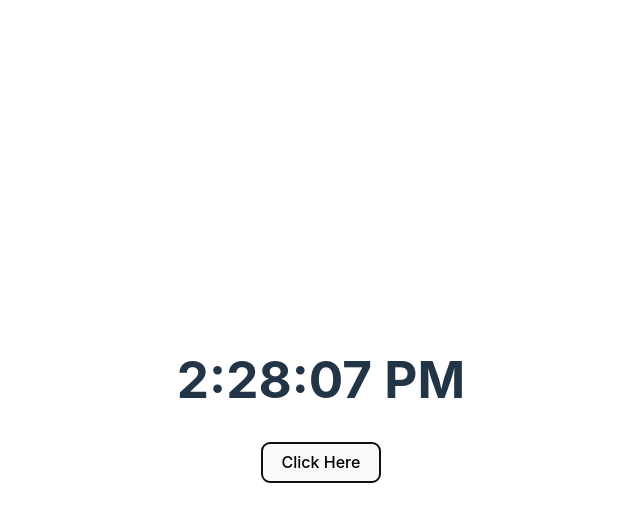
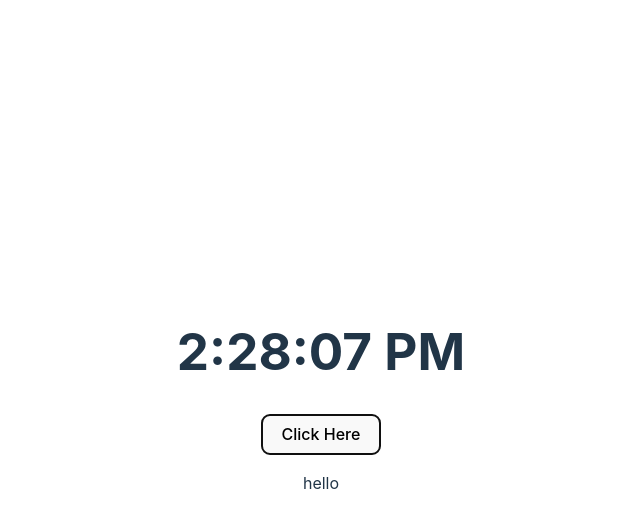
Before and after one commit to kaziomarSH24/React-practice-, a React (Vite) app in the folder myProject/: page / in a window 1280 px wide. Both pictures are taken after a click on the button "Click Here". Shown: the top 528 px of the page, without its empty margins (319-959 px from the left). Built offline with nearby package versions, Linux system fonts and the light colour scheme.

Commit message:
Conditional Rendering

```diff
--- /dev/null
+++ b/myProject/src/components/Button.jsx
@@ -0,0 +1,18 @@
+import React from "react";
+
+
+class Button extends React.Component {
+
+  render() {
+    const { change, locale, show } = this.props;
+    return (
+        <>
+      <button type="button" onClick={() => change(locale)}>
+        Click Here
+      </button>
+      {show && <p>hello</p>}
+      </>
+    );
+  }
+}
+export default Button;
--- a/myProject/src/components/Clock.jsx
+++ b/myProject/src/components/Clock.jsx
@@ -1,4 +1,5 @@
 import React from "react";
+import Button from "./Button";
 
 class Clock extends React.Component {
   constructor(props) {
@@ -37,7 +38,11 @@ class Clock extends React.Component {
             {this.state.date.toLocaleTimeString(locale)}
           </span>
         </h1>
-        <button onClick={() => this.handleClick('en-US')}>Click Here</button>
+        {locale === "bn-BD" ? (
+          <Button change={this.handleClick} locale="en-US" show={false} />
+        ) : (
+          <Button change={this.handleClick} locale="bn-BD" show />
+        )}
       </div>
     );
   }
```
